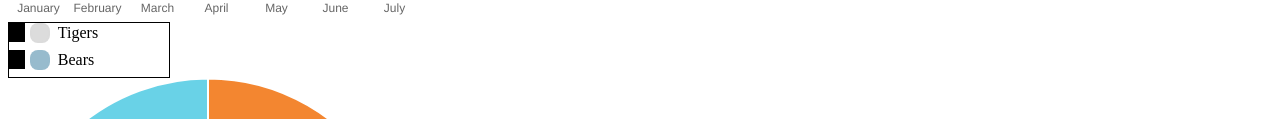
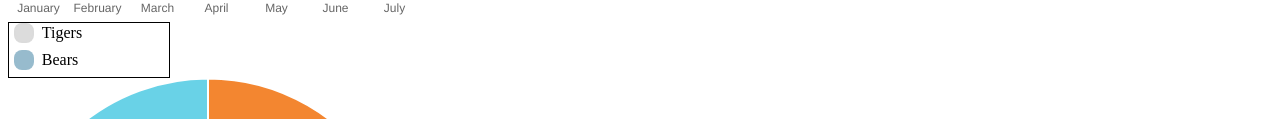
Before and after one commit to bebraw/Chart.js.legend, a plain HTML site: page index.html in a window 1280 px wide. Shown: the part 462-581 px from the top of the page. Drawn offline with Linux system fonts and the light colour scheme.

Commit message:
Remove obsolete CSS rules

```diff
--- a/css/demo.css
+++ b/css/demo.css
@@ -13,9 +13,7 @@
 .legend .title {
     display: block;
     margin-bottom: 0.5em;
-    line-height: 120%;
-    border-style: solid;
-    border-width: 0 0 0 1em;
+    line-height: 1.2em;
     padding: 0 0.3em;
 }
 
```
